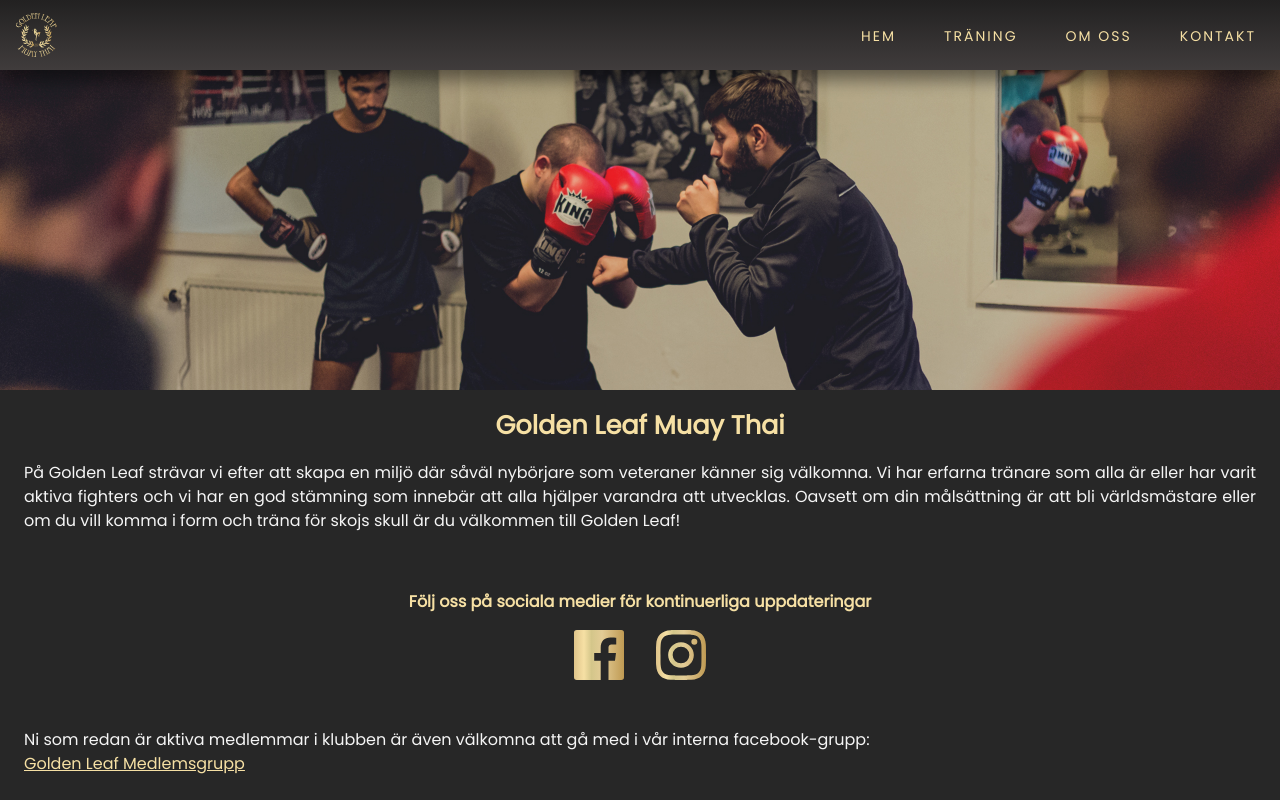
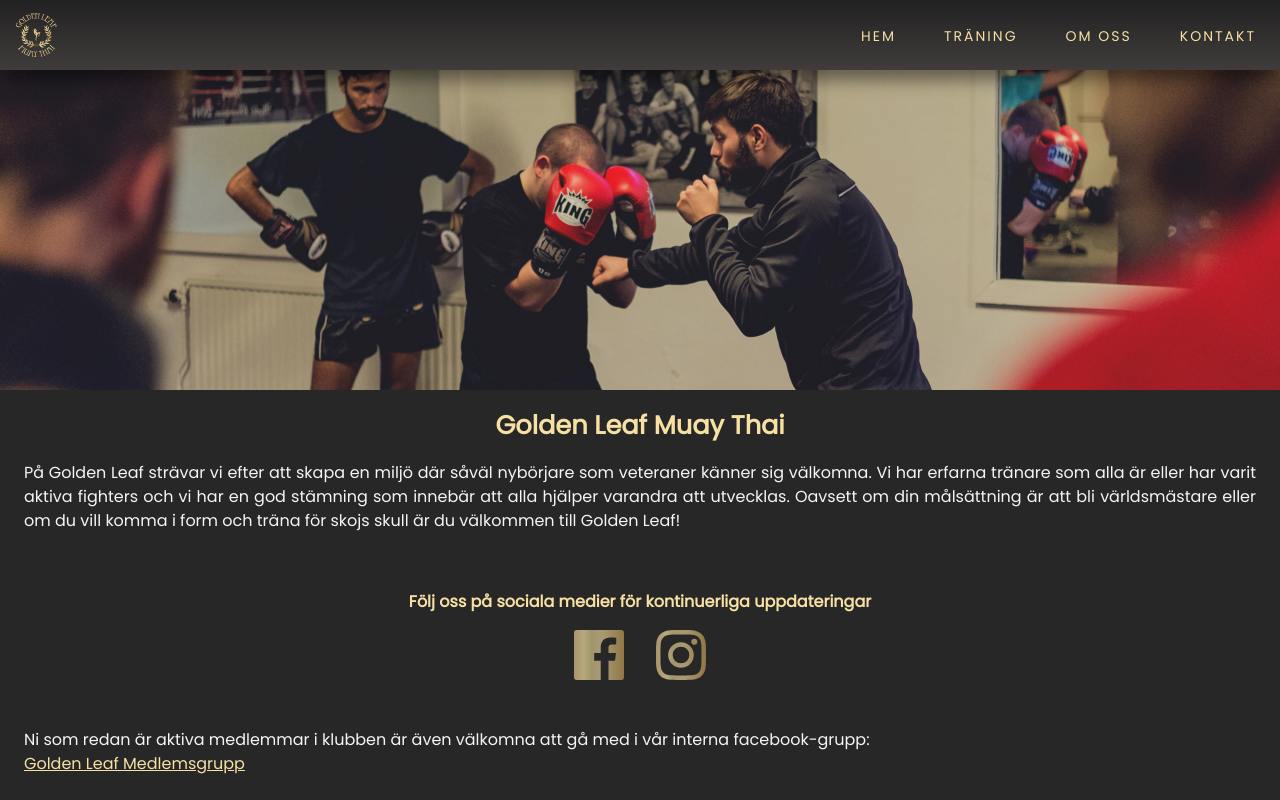
Before and after one commit to cedrikvonheiroth/golden, a React (Create React App) app: page / in a window 1280 px wide. Shown: the top 800 px of the page. Built offline with nearby package versions, Linux system fonts and the light colour scheme.

Commit message:
hover effects on icons

```diff
--- a/src/css/Home.module.css
+++ b/src/css/Home.module.css
@@ -25,19 +25,28 @@
     line-height: 1.5;
 }
 
-.facebookLogoWrapper {
-    display: inline-block;
-    height: 50px;
-    width: 50px;
-    margin: 1rem;
-}
-
+.facebookLogoWrapper,
 .instagramLogoWrapper {
     display: inline-block;
     height: 50px;
     width: 50px;
     margin: 1rem;
+    opacity: 0.7;
+    transition: all 0.2s ease-in-out;
 }
+
+.facebookLogoWrapper:hover,
+.instagramLogoWrapper:hover {
+    opacity: 1.0;
+    transform: translateY(-4px);
+}
+
+/* .instagramLogoWrapper {
+    display: inline-block;
+    height: 50px;
+    width: 50px;
+    margin: 1rem;
+} */
 
 img {
     max-width: 100%;
```
